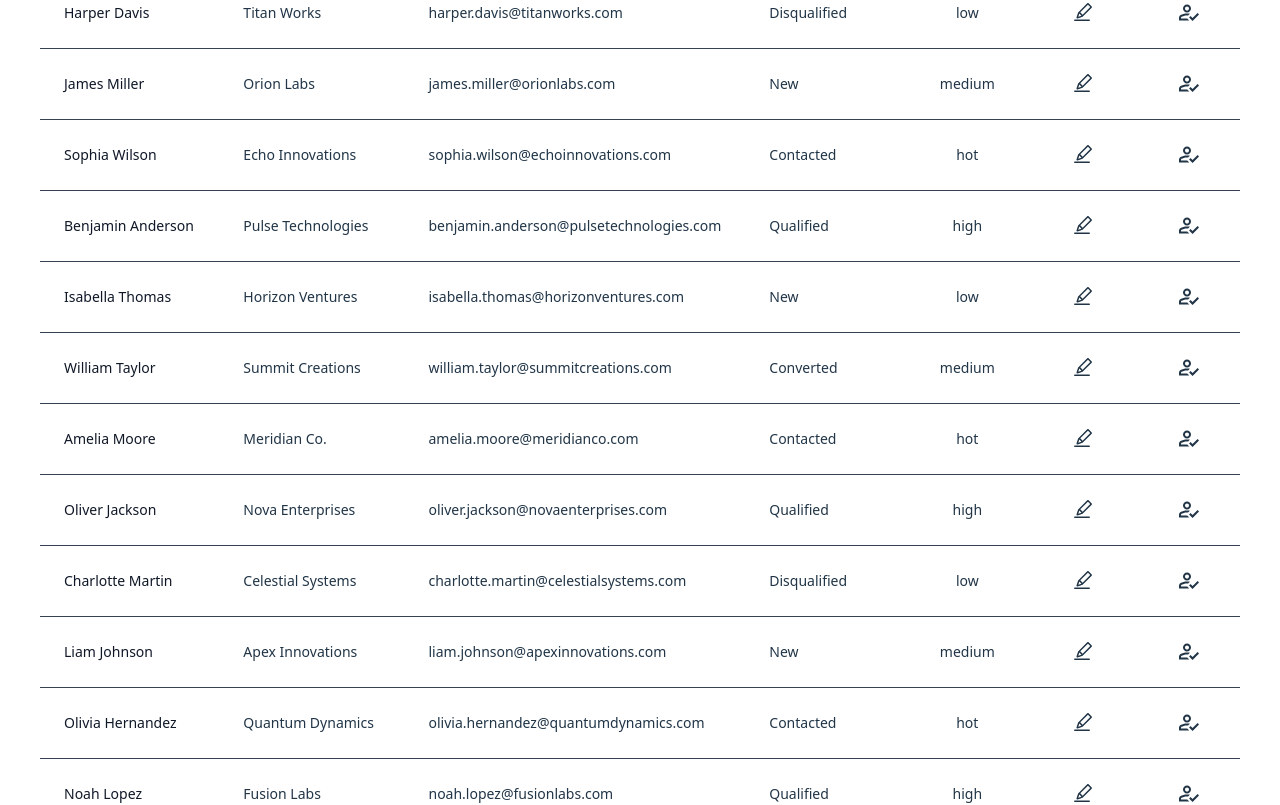
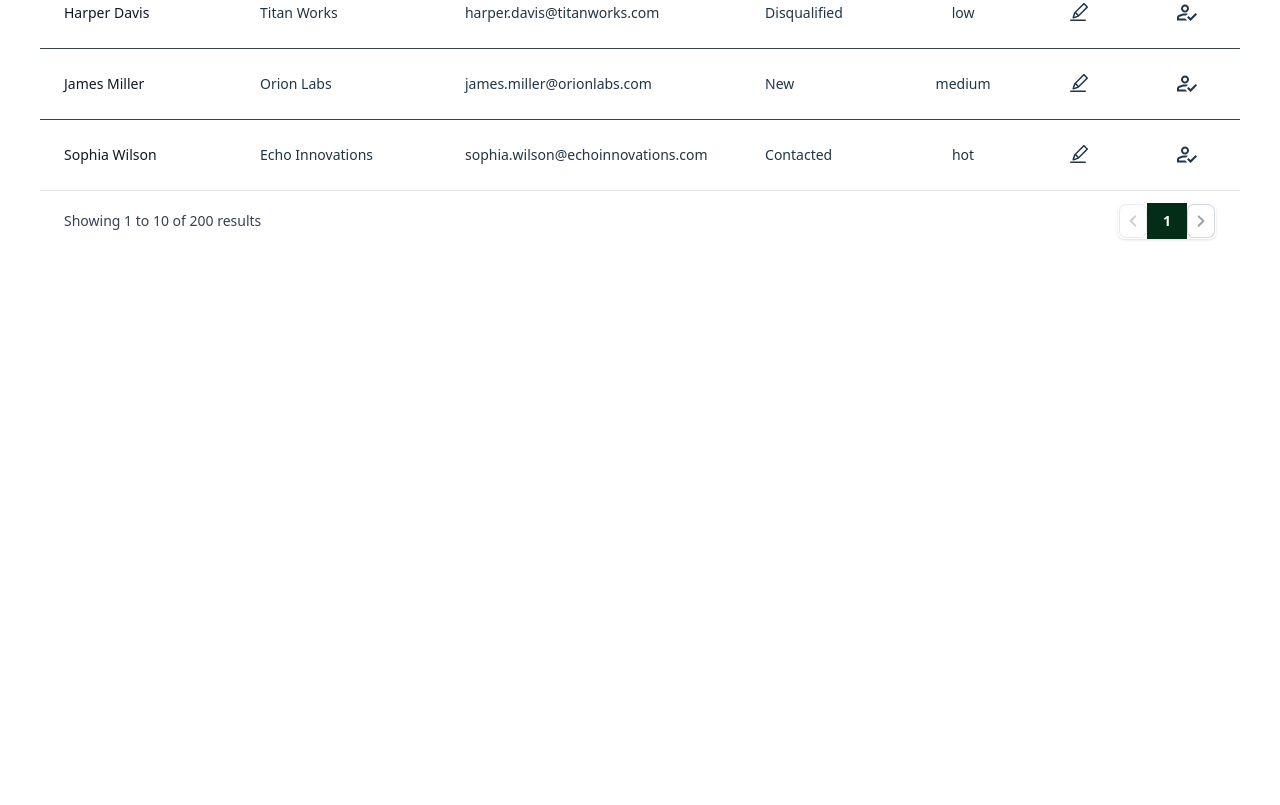
Before and after one commit to RodrigoEC/triage-lead, a React (Vite) app: page / in a window 1280 px wide. Shown: the part 940-1745 px from the top of the page. After the commit the page ends 1231 px from the top, so only its background shows below. Built offline with nearby package versions, Linux system fonts and the light colour scheme.

Commit message:
Move debounce to improve user experience

```diff
--- a/src/api/index.ts
+++ b/src/api/index.ts
@@ -1,4 +1,4 @@
-import type { GetLeadsOptions, Lead } from "../util/interfaces";
+import type { GetLeadsOptions, GetLeadsResponse, Lead } from "../util/interfaces";
 import leads from "./leads.json";
 
 const LEADS_STORAGE_KEY = "leadsData";
@@ -45,12 +45,12 @@ const scoreValues: Record<Lead["score"], number> = {
  * READ: Retrieves all leads, with optional filtering and sorting.
  * @param options - An object with optional filters and sorting parameters.
  */
-export const getLeads = (options: GetLeadsOptions = {}): Promise<Lead[]> => {
+export const getLeads = (options: GetLeadsOptions = {}): Promise<GetLeadsResponse> => {
   return new Promise((resolve) => {
     const randomTimeout = Math.random() * 500 + 500;
 
     setTimeout(() => {
-      const { filters, sorting } = options;
+      const { filters, sorting, pagination } = options;
       let result = [...leadsData];
 
       console.log(filters)
@@ -81,7 +81,17 @@ export const getLeads = (options: GetLeadsOptions = {}): Promise<Lead[]> => {
           (a, b) => (scoreValues[a.score] - scoreValues[b.score]) * direction
         );
       }
-      resolve(result);
+
+      const total = result.length;
+
+      if (pagination) {
+        const { page, limit } = pagination;
+        const start = (page - 1) * limit;
+        const end = start + limit;
+        result = result.slice(start, end);
+      }
+
+      resolve({ leads: result, total });
     }, randomTimeout);
   });
 };
--- a/src/components/CandidateTable.tsx
+++ b/src/components/CandidateTable.tsx
@@ -2,10 +2,9 @@ import { useEffect, useState, useCallback } from "react";
 import { getLeads } from "../api";
 import { Candidate } from "./Candidate";
 import type { GetLeadsOptions, Lead, SortOptions } from "../util/interfaces";
-import { debounce } from "../util";
 import { Icon } from "./Icon";
 import { TableHead } from "./TableHead";
-import { DEFAULT_SORT } from "../util/constants";
+import { DEFAULT_SORT, LEADS_PER_PAGE } from "../util/constants";
 
 export const CandidateTable = ({
   rootFilter,
@@ -18,18 +17,12 @@ export const CandidateTable = ({
     Partial<Pick<Lead, "name" | "company" | "email" | "status">>
   >({});
   const [sorting, setSorting] = useState<SortOptions>(DEFAULT_SORT);
+  const [page, setPage] = useState(1);
+  const [totalLeads, setTotalLeads] = useState(0);
 
-  // eslint-disable-next-line react-hooks/exhaustive-deps
-  const debouncedGetLeads = useCallback(
-    debounce(async (currentFilters: GetLeadsOptions) => {
-      setLoading(true);
-      setLeads(await getLeads(currentFilters));
-      setLoading(false);
-    }, 750),
-    []
-  );
-
-  const handleFilterChange = (field: string, value: string) => {
+  const handleFilterChange = useCallback(
+    (field: string, value: string) => {
+      setPage(1);
       if (!value) {
         value =
           (rootFilter?.filters?.[
@@ -41,10 +34,27 @@ export const CandidateTable = ({
         ...prevFilters,
         [field]: value,
       }));
+    },
+    [rootFilter]
+  );
+
+  const handleSortChange = (field: SortOptions) => {
+    setPage(1);
+    setSorting(field.toLocaleLowerCase() as SortOptions);
   };
 
-  const handleSortChange = (field: SortOptions) => {
-    setSorting(field.toLocaleLowerCase() as SortOptions);
+  const totalPages = Math.ceil(totalLeads / LEADS_PER_PAGE);
+
+  const handleNextPage = () => {
+    if (page < totalPages) {
+      setPage(page + 1);
+    }
+  };
+
+  const handlePrevPage = () => {
+    if (page > 1) {
+      setPage(page - 1);
+    }
   };
 
   useEffect(() => {
@@ -54,15 +64,26 @@ export const CandidateTable = ({
         ...rootFilter?.filters,
         ...filters,
       },
+      pagination: {
+        page,
+        limit: LEADS_PER_PAGE,
+      },
     };
 
     if (sorting !== DEFAULT_SORT) {
-      console.log("entering here", sorting)
-      combinedFilters.sorting = { score: sorting }
+      combinedFilters.sorting = { score: sorting };
     }
 
-    debouncedGetLeads(combinedFilters);
-  }, [filters, rootFilter, debouncedGetLeads, sorting]);
+    const fetchLeads = async () => {
+      setLoading(true);
+      const { leads: newLeads, total } = await getLeads(combinedFilters);
+      setLeads(newLeads);
+      setTotalLeads(total);
+      setLoading(false);
+    };
+    fetchLeads();
+  }, [filters, rootFilter, sorting, page]);
+
   return (
     <div
       className={`${
@@ -93,6 +114,70 @@ export const CandidateTable = ({
           <p>No Lead Found</p>
         </div>
       )}
+      {!loading && totalPages > 1 && (
+        <div className="flex items-center justify-between border-t border-gray-200 bg-white px-4 py-3 sm:px-6 rounded-b-lg">
+          <div className="flex flex-1 justify-between sm:hidden">
+            <button
+              onClick={handlePrevPage}
+              disabled={page === 1}
+              className="relative inline-flex items-center rounded-md border border-gray-300 bg-white px-4 py-2 text-sm font-medium text-gray-700 hover:bg-gray-50 disabled:opacity-50"
+            >
+              Previous
+            </button>
+            <button
+              onClick={handleNextPage}
+              disabled={page === totalPages}
+              className="relative ml-3 inline-flex items-center rounded-md border border-gray-300 bg-white px-4 py-2 text-sm font-medium text-gray-700 hover:bg-gray-50 disabled:opacity-50"
+            >
+              Next
+            </button>
+          </div>
+          <div className="hidden sm:flex sm:flex-1 sm:items-center sm:justify-between">
+            <div>
+              <p className="text-sm text-gray-700">
+                Showing{" "}
+                <span className="font-medium">
+                  {(page - 1) * LEADS_PER_PAGE + 1}
+                </span>{" "}
+                to{" "}
+                <span className="font-medium">
+                  {Math.min(page * LEADS_PER_PAGE, totalLeads)}
+                </span>{" "}
+                of <span className="font-medium">{totalLeads}</span> results
+              </p>
+            </div>
+            <div>
+              <nav
+                className="isolate inline-flex -space-x-px rounded-md shadow-sm"
+                aria-label="Pagination"
+              >
+                <button
+                  onClick={handlePrevPage}
+                  disabled={page === 1}
+                  className="relative inline-flex items-center rounded-l-md px-2 py-2 text-gray-400 ring-1 ring-inset ring-gray-300 hover:bg-gray-50 focus:z-20 focus:outline-offset-0 disabled:opacity-50"
+                >
+                  <span className="sr-only">Previous</span>
+                  <Icon id="expand" size={12} className="rotate-90" />
+                </button>
+                <span
+                  aria-current="page"
+                  className="relative z-10 inline-flex items-center bg-green-950 px-4 py-2 text-sm font-semibold text-white focus:z-20 focus-visible:outline focus-visible:outline-2 focus-visible:outline-offset-2 focus-visible:outline-green-600"
+                >
+                  {page}
+                </span>
+                <button
+                  onClick={handleNextPage}
+                  disabled={page === totalPages}
+                  className="relative inline-flex items-center rounded-r-md px-2 py-2 text-gray-400 ring-1 ring-inset ring-gray-300 hover:bg-gray-50 focus:z-20 focus:outline-offset-0 disabled:opacity-50"
+                >
+                  <span className="sr-only">Next</span>
+                  <Icon id="expand" size={12} className="-rotate-90" />
+                </button>
+              </nav>
+            </div>
+          </div>
+        </div>
+      )}
     </div>
   );
 };
--- a/src/components/Email.tsx
+++ b/src/components/Email.tsx
@@ -19,7 +19,7 @@ export const Email = ({
           email: e.target.value,
         } as Lead)
       }
-      className="block w-full border-b-1"
+      className="block w-full border-b-1 mt-1 pb-1"
     />
   ) : (
     candidate.email
--- a/src/components/Input.tsx
+++ b/src/components/Input.tsx
@@ -1,3 +1,6 @@
+import { useCallback } from "react";
+import { debounce } from "../util";
+
 export const Input = ({
   text,
   onChange,
@@ -5,11 +8,24 @@ export const Input = ({
   text: string;
   onChange: (field: string, value: string) => void;
 }) => {
+
+  // eslint-disable-next-line react-hooks/exhaustive-deps
+  const debouncedOnChange = useCallback(
+    debounce((field: string, val: string) => {
+      onChange(field, val);
+    }, 750),
+    [onChange]
+  );
+
+  const handleChange = (e: React.ChangeEvent<HTMLInputElement>) => {
+    debouncedOnChange(text, e.target.value);
+  };
+
   return (
     <input
       type="text"
       placeholder={"type to filter..."}
-      onChange={(e) => onChange(text, e.target.value)}
+      onChange={handleChange}
       className="w-full min-w-[100px] mt-1 pb-1 border-b-1 placeholder-gray-400"
     />
   );
--- a/src/components/TableHead.tsx
+++ b/src/components/TableHead.tsx
@@ -1,5 +1,5 @@
 import type { ReactElement } from "react";
-import { DEFAULT_STATUS, SORT_OPTIONS, STATUS_OPTIONS } from "../util/constants";
+import { DEFAULT_SORT, DEFAULT_STATUS, SORT_OPTIONS, STATUS_OPTIONS } from "../util/constants";
 import type { SortOptions } from "../util/interfaces";
 import { Input } from "./Input";
 import { Select } from "./Select";
@@ -35,7 +35,7 @@ export const TableHead = ({
     score: {
       component: () => (
         <Select
-          defaultValue="none"
+          defaultValue={DEFAULT_SORT}
           options={SORT_OPTIONS.map((option) => option)}
           onChange={(val) => onSortChange(val.toLocaleLowerCase() as SortOptions)}
         />
--- a/src/util/constants.ts
+++ b/src/util/constants.ts
@@ -8,9 +8,10 @@ export const STATUS_OPTIONS: Lead["status"][] = [
   "disqualified",
 ];
 
+export const DEFAULT_SORT = "unsorted";
 
-export const SORT_OPTIONS = ["asc", "desc", "none"];
+export const SORT_OPTIONS = ["asc", "desc", DEFAULT_SORT];
 
 export const DEFAULT_STATUS = "all";
 
-export const DEFAULT_SORT = "none";
+export const LEADS_PER_PAGE = 10;
--- a/src/util/index.ts
+++ b/src/util/index.ts
@@ -1,6 +1,5 @@
-import type { GetLeadsOptions } from "./interfaces";
-
-export const debounce = <F extends (...args: GetLeadsOptions[]) => unknown>(
+// eslint-disable-next-line @typescript-eslint/no-explicit-any
+export const debounce = <F extends (...args: any[]) => any>(
   func: F,
   waitFor: number
 ) => {
--- a/src/util/interfaces.ts
+++ b/src/util/interfaces.ts
@@ -7,6 +7,10 @@ export interface GetLeadsOptions {
   };
   sorting?: {
     score?: 'asc' | 'desc';
+  };
+  pagination?: {
+    page: number;
+    limit: number;
   };
 }
 
@@ -23,5 +27,10 @@ export interface Lead {
   status: 'new' | 'contacted' | 'qualified' | 'converted' | 'disqualified';
 }
 
+export interface GetLeadsResponse {
+  leads: Lead[];
+  total: number;
+}
 
-export type SortOptions = 'asc' | 'desc' | "none";
+
+export type SortOptions = 'asc' | 'desc' | "unsorted";
```
Lines whose indentation alone changed are shown as unchanged.
